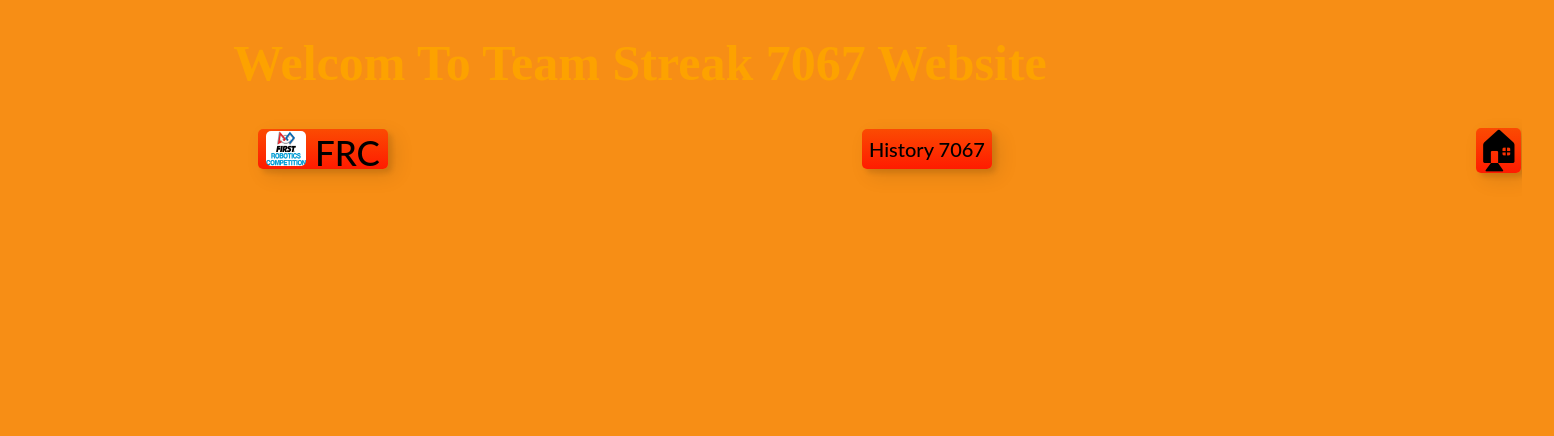
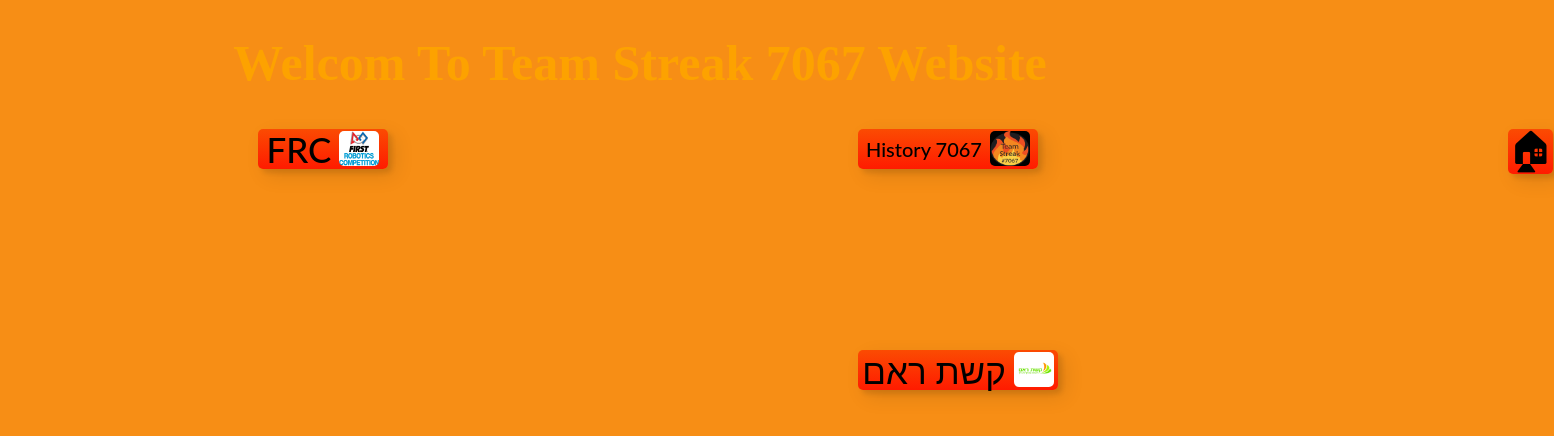
Before and after one commit to Plotter234/team-streak-website, a plain HTML site: page index.html in a window 1280 px wide. Shown: the whole page, 1554 px wide, since content can reach past the window. Drawn offline with Linux system fonts and the light colour scheme.

Commit message:
added images and keshet reem btn

```diff
--- a/index.html
+++ b/index.html
@@ -9,9 +9,12 @@
     <body>
         <h1 id="welcom">Welcom To Team Streak 7067 Website</h1>
         <section class="btns">
-        <a class="custom-btn btn-5" href="./frc.html" target="_blank"><img class="frc-img" src="./imgs/frc_logo.webp">  FRC</a>
-        <a class="custom-btn btn-6" href="./history.html">History 7067</a>
+        <a class="custom-btn btn-5" href="./frc.html" target="_blank">FRC   <img class="frc-img" src="./imgs/frc_logo.webp"></a>
+        <a class="custom-btn btn-6" href="./history.html">History 7067   <img class="history-img" src="./imgs/download.jpg"></a>
         <a class="custom-btn btn-7" href="./home.html">🏠︎</a>
+        </section>
+        <section class="btns2">
+            <a class="custom-btn btn-8" href="./keshetreem">קשת ראם   <img class="keshet-reem-img" src="./imgs/keshet-reem.png"></a>
         </section>
     </body>
 </html>
--- a/styles/landing.css
+++ b/styles/landing.css
@@ -50,6 +50,10 @@ button {
 }
 
 .btn-5 {
+    display:flex;
+    align-items:center;
+    justify-content: center;
+    gap: 8px;
     left: 250px;
     top: 4px;
     padding: 0;
@@ -93,9 +97,21 @@ button {
     transition: 800ms ease all;
 }
 
+.frc-img{
+    border-radius: 5px;
+    margin-bottom: 1px;
+    width: 40px;
+    height: 35px;
+}
+
 .btn-6 {
-    bottom: 5px;
-    left: 720px;
+    width: 180px;
+    display:flex;
+    align-items:center;
+    justify-content: center;
+    gap: 8px;
+    bottom: 36px;
+    left: 850px;
     padding-bottom: 15px;
     padding: 0;
     font-size: 20px;
@@ -138,10 +154,17 @@ button {
     transition: 800ms ease all;
 }
 
+.history-img{
+    border-radius: 5px;
+    margin-bottom: 1px;
+    width: 40px;
+    height: 35px;
+}
+
 .btn-7 {
-    top: 1px;
+    bottom: 76px;
     font-size: 40px;
-    left: 1200px;
+    left: 1500px;
     width: 45px;
     height: 45px;
     border: none;
@@ -183,9 +206,58 @@ button {
     transition: 800ms ease all;
 }
 
-.frc-img{
-    margin-top: 2px;
+.btn-8 {
+    text-align: center;
+    display:flex;
+    align-items:center;
+    justify-content: center;
+    gap: 8px;
+    width: 200px;
+    top: 100px;
+    font-size: 35px;
+    left: 850px;
+    border: none;
+    background: rgb(255,27,0);
+    background: linear-gradient(0deg, rgba(255,27,0,1) 0%, rgba(251,75,2,1) 100%);
+}
+
+/* Ensure the hover state doesn't show a default blue/purple link color */
+.btn-8:hover {
+    color: #ffffff;
+    text-decoration: none;
+}
+
+.btn-8:before,
+.btn-8:after {
+    content: '';
+    position: absolute;
+    top: 0;
+    right: 0;
+    height: 2px;
+    width: 0;
+    background: #f0094a;
+    box-shadow: -1px -1px 5px 0px #fff,
+                7px 7px 20px 0px #0003,
+                4px 4px 5px 0px #0002;
+    transition: 400ms ease all;
+}
+
+.btn-8:after {
+    right: auto; /* Use auto instead of inherit for better compatibility */
+    top: auto;
+    left: 0;
+    bottom: 0;
+}
+
+.btn-8:hover:before,
+.btn-8:hover:after {
+    width: 100%;
+    transition: 800ms ease all;
+}
+
+.keshet-reem-img{
     border-radius: 5px;
+    margin-bottom: 1px;
     width: 40px;
     height: 35px;
 }
```
Also changed, not shown: imgs/download.jpg (added), imgs/keshet-reem.png (added), keshetreem.html (added).
